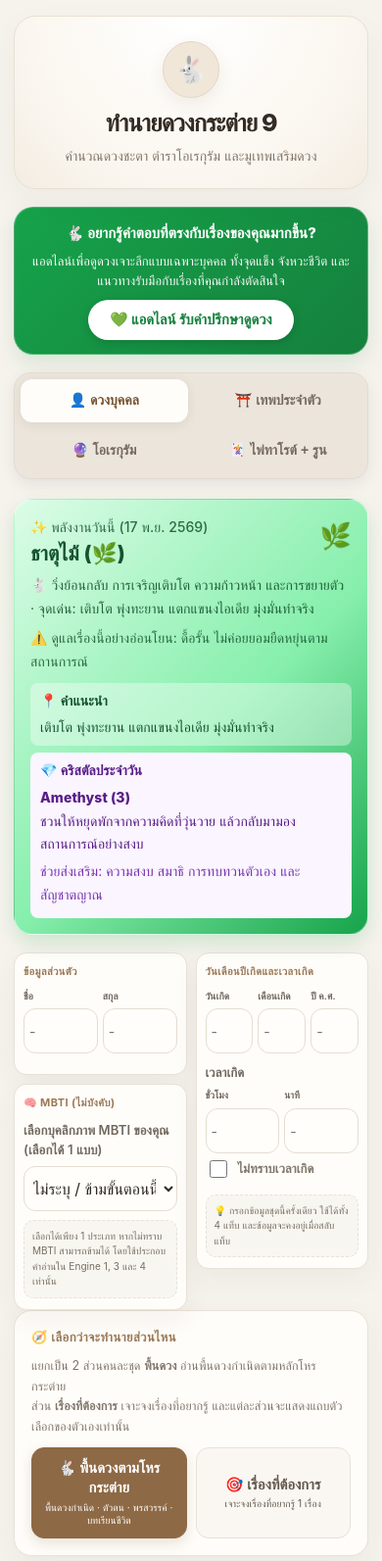
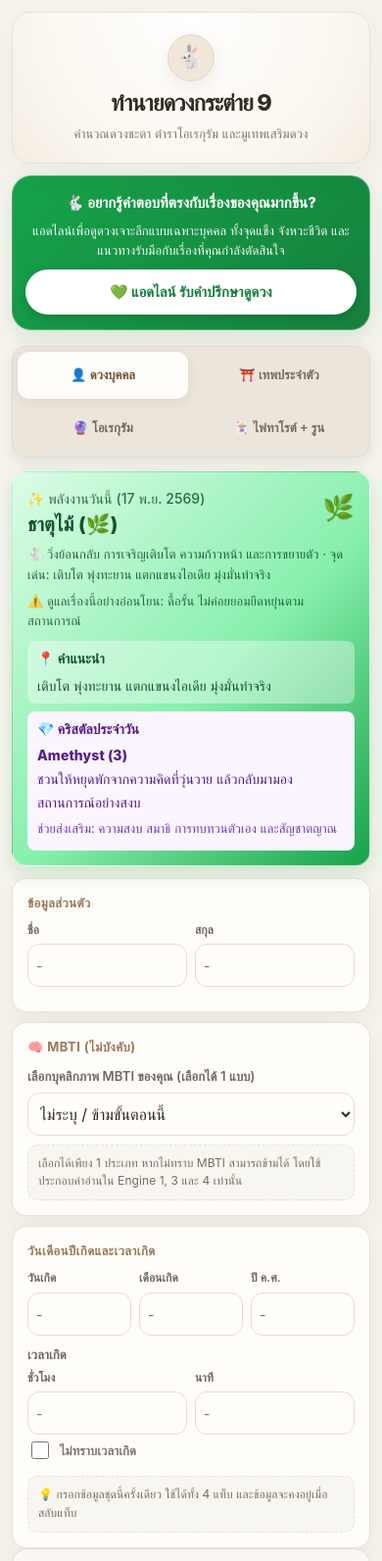
Before and after one commit to rattasart153-ops/rabbitastro, a plain HTML site: page index.html in a window 390 px wide. Shown: the top 1593 px of the page at 98% size. Drawn offline with Linux system fonts and the light colour scheme.

Commit message:
Improve Rabbitastro mobile layout and form usability

```diff
--- a/assets/css/styles.css
+++ b/assets/css/styles.css
@@ -1086,3 +1086,67 @@ footer { max-width:720px; margin:32px auto 0; line-height:1.8; color:#94877a; }
   #sharedForm > .shared-form-left,
   #sharedForm > .shared-form-right { grid-column: 1; }
 }
+
+
+/* Mobile-first usability refinements */
+@media (max-width: 600px) {
+  .wrap { width: min(100% - 24px, 560px); padding: 12px 0 36px; }
+  .hero { margin-bottom: 12px; padding: 22px 14px 18px !important; border-radius: 19px; }
+  .hero .bunny-badge { width: 48px; height: 48px; font-size: 23px; margin-bottom: 7px; }
+  .hero h1 { font-size: clamp(22px, 6vw, 27px); line-height: 1.3; }
+  .hero p { font-size: 13px; }
+  .engine-tabs { gap: 6px; margin: 12px 0 14px; padding: 5px; border-radius: 14px; }
+  .tab-btn { min-height: 48px; padding: 9px 6px; font-size: 13px; line-height: 1.35; }
+  .card { padding: 16px; margin-bottom: 12px; border-radius: 16px; }
+  .daily-element-card { padding: 15px; margin-bottom: 12px; border-radius: 16px; }
+  .daily-element-value { font-size: 20px; }
+  .daily-element-desc, .daily-element-warn { font-size: 13px; line-height: 1.6; }
+  #sharedForm { grid-template-columns: minmax(0, 1fr); gap: 10px; }
+  #sharedForm > .shared-form-left,
+  #sharedForm > .shared-form-right { grid-column: 1; }
+  #sharedForm .shared-form-column { gap: 10px; }
+  #sharedForm .shared-form-column > .card { padding: 15px; border-radius: 15px; }
+  #sharedForm .card-title { font-size: 13px; line-height: 1.5; }
+  #sharedForm .shared-form-column .hint-box { padding: 9px 10px; font-size: 12px; line-height: 1.55; }
+  #sharedForm .personal-name-row,
+  #sharedForm .birth-date-row,
+  #sharedForm .birth-time-row { gap: 8px; }
+  #sharedForm .personal-name-row label,
+  #sharedForm .birth-date-row label,
+  #sharedForm .birth-time-row label { font-size: 12px; white-space: normal; }
+  #sharedForm .personal-name-row input,
+  #sharedForm .birth-date-row input,
+  #sharedForm .birth-time-row input,
+  #sharedForm select { min-height: 44px; padding: 9px 8px; font-size: 16px; }
+  .chip-group { display: grid; grid-template-columns: repeat(2, minmax(0, 1fr)); gap: 8px; }
+  .chip-group > .chip-btn,
+  .chip-group > .chip-btn-sub { min-width: 0; min-height: 48px; padding: 10px 8px; }
+  .chip-btn { font-size: 13px; line-height: 1.4; }
+  .chip-btn small { font-size: 11px !important; line-height: 1.4; }
+  .chip-btn-sub { font-size: 12px; }
+  .btn-submit { min-height: 52px; padding: 13px 14px; font-size: 16px; }
+  .line-cta { padding: 15px 13px; }
+  .line-cta-btn { width: 100%; min-width: 0; min-height: 46px; }
+  #results { padding: 14px; }
+  .pred-block { padding: 12px; }
+  .pred-section-item, .answer-box { font-size: 15px; line-height: 1.75; }
+  .tbl-scroll { max-width: 100%; overflow-x: auto; -webkit-overflow-scrolling: touch; }
+}
+@media (max-width: 380px) {
+  .wrap { width: calc(100% - 18px); }
+  .hero { padding: 19px 11px 16px !important; }
+  .card { padding: 13px; }
+  #sharedForm .shared-form-column > .card { padding: 13px 11px; }
+  #sharedForm .personal-name-row,
+  #sharedForm .birth-date-row,
+  #sharedForm .birth-time-row { gap: 6px; }
+  #sharedForm .personal-name-row input,
+  #sharedForm .birth-date-row input,
+  #sharedForm .birth-time-row input { padding-left: 6px; padding-right: 6px; }
+}
+@media (max-width: 340px) {
+  #sharedForm .birth-date-row { flex-wrap: wrap !important; }
+  #sharedForm .birth-date-row > .field { flex: 1 1 28% !important; }
+  .engine-tabs { gap: 4px; }
+  .tab-btn { font-size: 12px; }
+}
```
